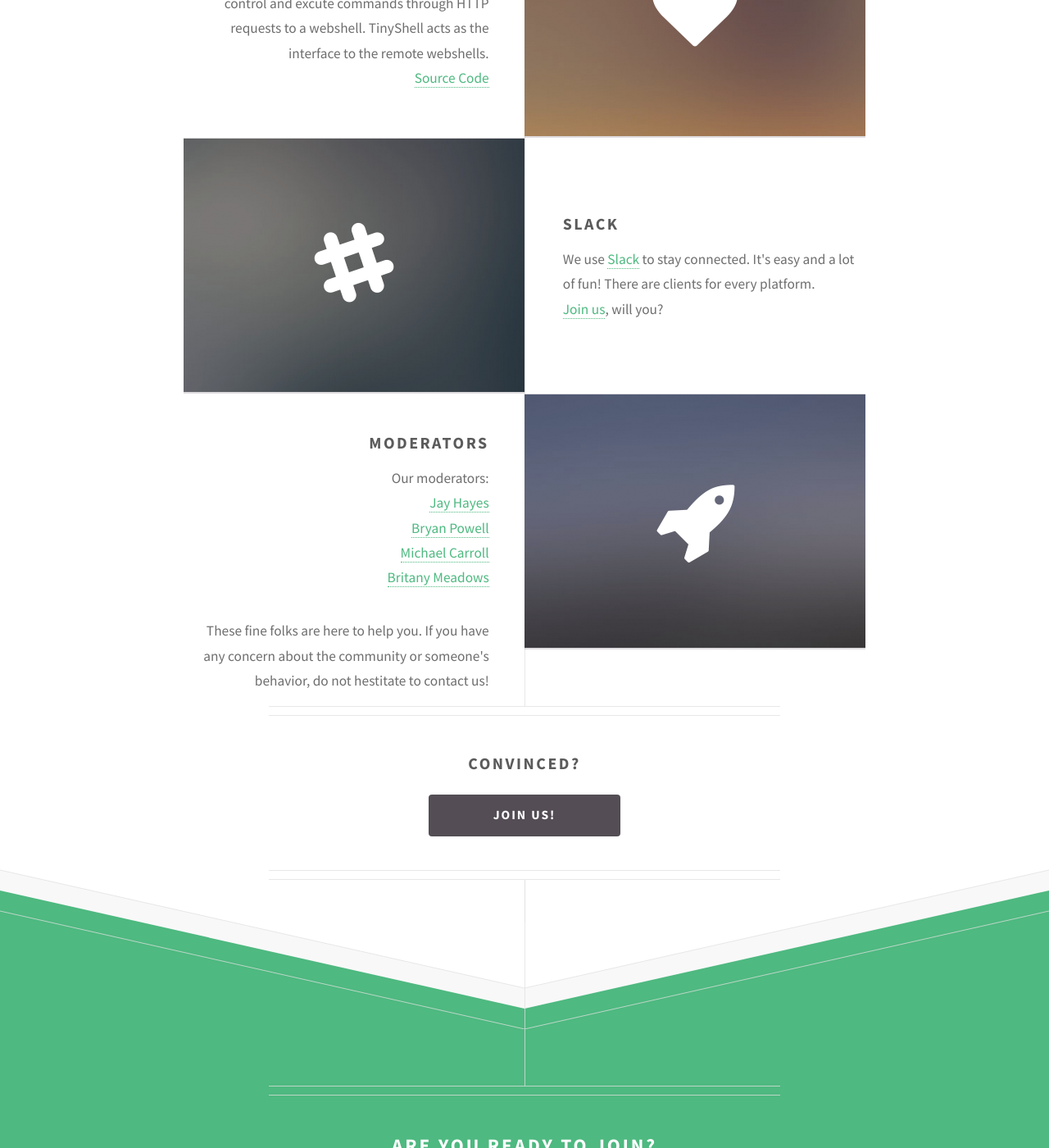
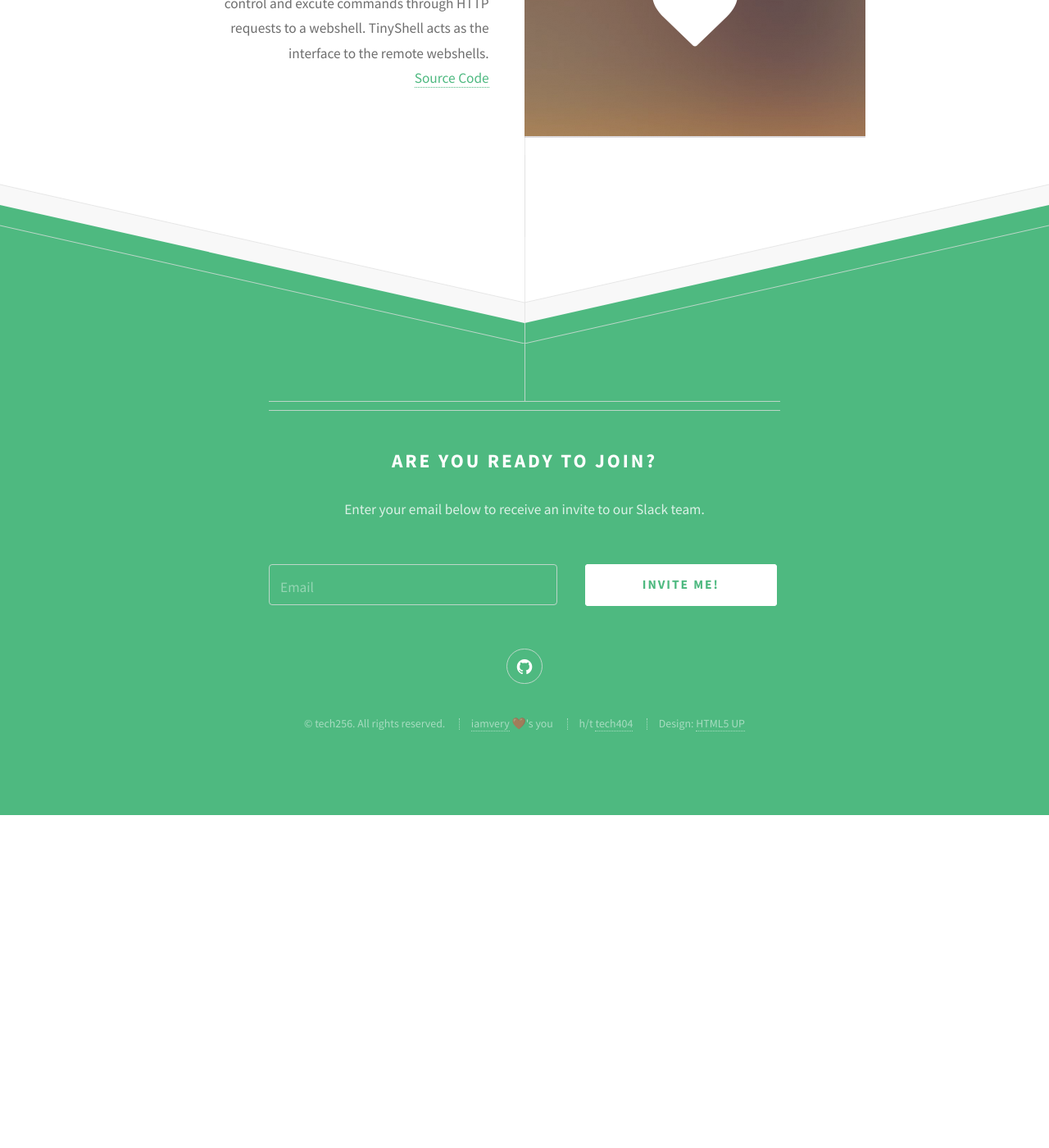
Before and after one commit to tech256/tech256.github.io, a Jekyll site: the page built from community.html, in a window 1280 px wide and 1400 px high, scrolled down 3802 px. Shown: the whole window at 82% size. Built offline with Jekyll 4.4.1, drawn with Linux system fonts in a browser that asks for light colours; after the commit the page ends 4796 px from its top, so only the background shows below that.

Commit message:
Remove repetition from homepage

```diff
--- a/community.html
+++ b/community.html
@@ -151,44 +151,4 @@ layout: default
             </p>
         </div>
     </section>
-
-    <section class="feature left">
-        <span href="#" class="image icon fa-slack"><img src="images/pic02.jpg" alt="" /></span>
-        <div class="content">
-            <h3>Slack</h3>
-            <p>
-                We use <a href="https://slack.com/">Slack</a> to stay connected. It's
-                easy and a lot of fun! There are clients for every platform.
-                <br/>
-                <a href="#invite">Join us</a>, will you?
-            </p>
-        </div>
-    </section>
-
-    <section class="feature right">
-        <span class="image icon fa-rocket"><img src="images/pic01.jpg" alt="" /></span>
-        <div class="content" id="moderators">
-            <h3>Moderators</h3>
-      <span>
-        Our moderators:
-      </span>
-            <ul>
-                <li><a href="https://twitter.com/iamvery">Jay Hayes</a></li>
-                <li><a href="https://twitter.com/bryanp">Bryan Powell</a></li>
-                <li><a href="https://twitter.com/carromj">Michael Carroll</a></li>
-                <li><a href="https://twitter.com/letbritcode">Britany Meadows</a></li>
-            </ul>
-            <p>
-                These fine folks are here to help you.
-                If you have any concern about the community or someone's behavior, do not hestitate to contact us!
-            </p>
-        </div>
-    </section>
 </div>
-
-<footer class="major container 75%">
-    <h3>Convinced?</h3>
-    <ul class="actions">
-        <li><a href="#invite" class="button">Join us!</a></li>
-    </ul>
-</footer>
```
